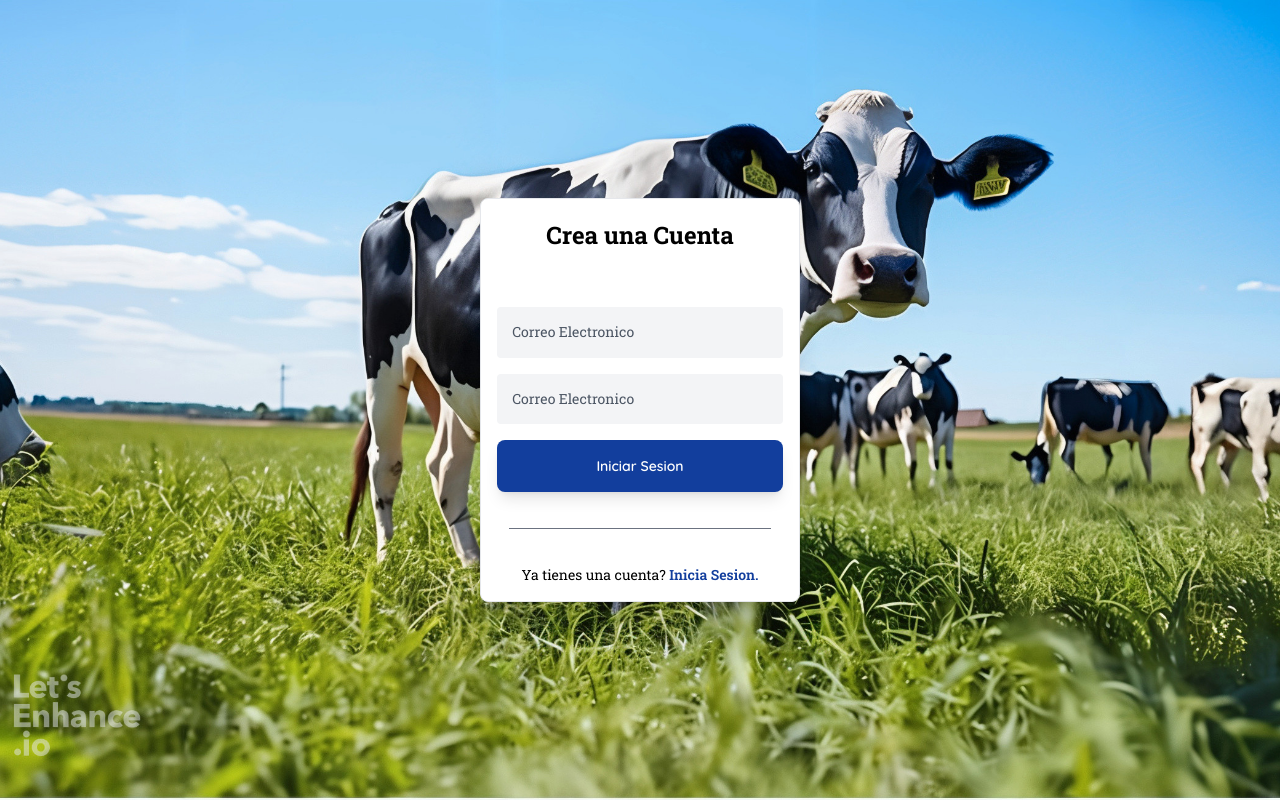
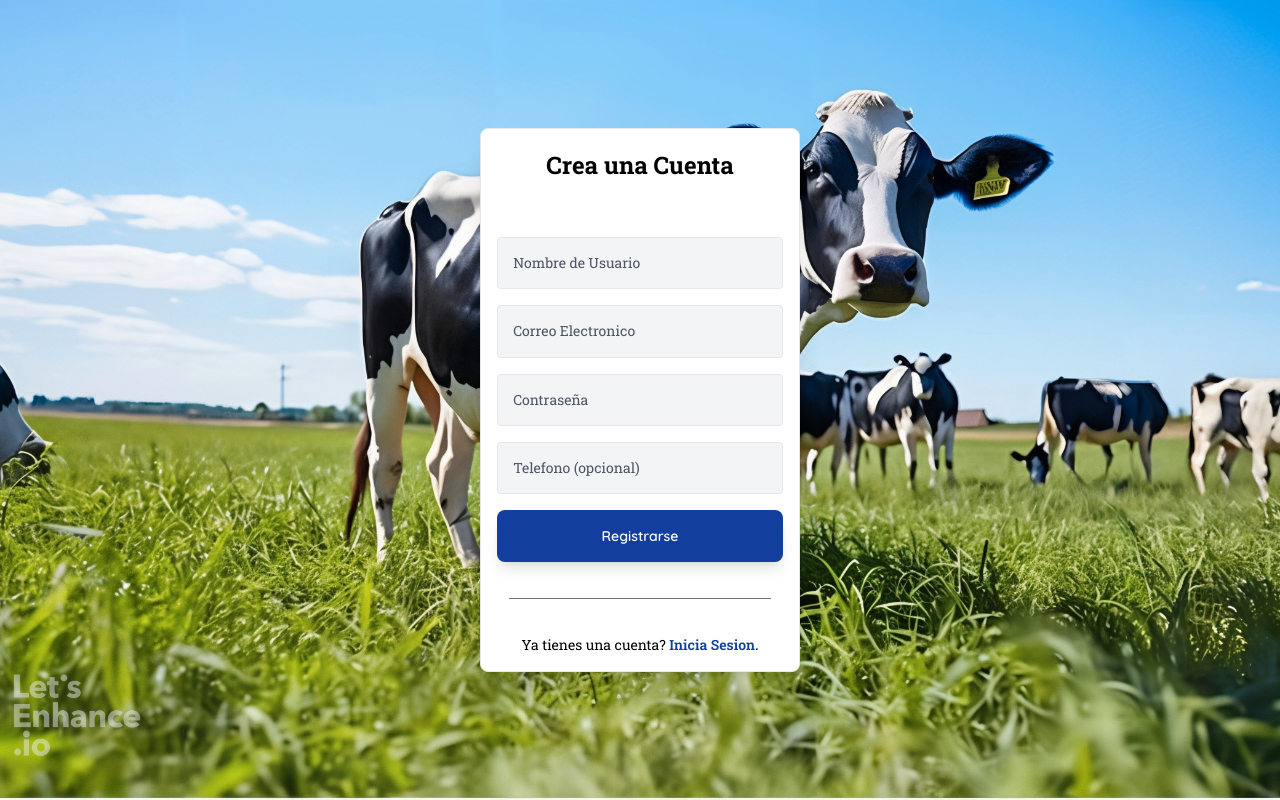
Before and after one commit to DanExl24/DistriLact, a Vue app: page /Register in a window 1280 px wide. Built offline with nearby package versions, Linux system fonts and the light colour scheme; the HTML template or start-up script is replaced by a standard one.

Commit message:
Expresiones regex para formularios hecha.

```diff
--- a/src/components/UI/BaseForm.vue
+++ b/src/components/UI/BaseForm.vue
@@ -10,7 +10,7 @@
     </form>
 </template>
 <script setup lang="ts">
-    import {ref,onMounted} from 'vue';
+    import {ref,onMounted, computed} from 'vue';
 
     const props = defineProps<{
         method:'POST' | 'GET',
--- a/src/components/UI/BaseInput.vue
+++ b/src/components/UI/BaseInput.vue
@@ -1,19 +1,48 @@
 <template>
     <input
+    ref="BaseInput"
     :type="type"
     :name="name"
     :id="id"
     :placeholder="placeholder"
-    class="bg-gray-100 text-black p-[0.95rem] text-sm rounded w-full font-robotoSlab transition duration-600 ease-in placeholder-gray-600 focus:outline-none transform hover:scale-[1.02]"
+    :validate="validate"
+    @input="onInput"
+    :class="['bg-gray-100 text-black p-[0.95rem] text-sm rounded w-full font-robotoSlab transition duration-600 ease-in placeholder-gray-600 focus:outline-none transform hover:scale-[1.02] border',borderClass]"
     >
 </template>
 <script setup lang="ts">
+    import {computed, ref} from 'vue';
     const props = defineProps<{
-        type:'text' | 'email' | 'password' | 'number',
+        type:'text' | 'email' | 'password' | 'number' | 'telephone',
         name:string,
         id?:string,
         placeholder:string,
+        validate?:'name' | 'email'  | 'telephone'
     }>()
+
+    const borderClass = ref('')
+
+    const onInput = (e:Event) => {
+        const inputValue = (e.target as HTMLInputElement).value
+        let regex
+        switch(props.validate){
+            case 'name':
+                regex = /^[a-zA-Z0-9]+$/
+                regex.test(inputValue) ? borderClass.value = 'border-green-500' : borderClass.value = 'border-red-500'
+            break;
+            case 'email':
+                regex = /^[a-zA-Z0-9._%+-]+@[a-zA-Z0-9.-]+\.[a-zA-Z]{2,}$/
+                regex.test(inputValue) ? borderClass.value = 'border-green-500' : borderClass.value = 'border-red-500'
+            break;
+            case 'telephone':
+                regex = /^\d{10}$/
+                regex.test(inputValue) ? borderClass.value = 'border-green-500' : borderClass.value = 'border-red-500'
+            break;
+            default:
+                borderClass.value = 'border-gray-200'
+        }
+    }
+
 </script>
 <style scoped>
 
--- a/src/views/auth/Login.vue
+++ b/src/views/auth/Login.vue
@@ -2,7 +2,7 @@
   <div class="login flex justify-center items-center" :style="{ backgroundImage: `url(${loginImg})` }">
     <BaseForm method="GET">
       <h2 class="font-bold font-robotoSlab text-2xl mb-10 mt-1">Inicia Sesion</h2>
-      <BaseInput type="email" name="userEmail" placeholder="Correo Electronico" />
+      <BaseInput validate="email" type="email" name="userEmail" placeholder="Correo Electronico" />
       <BaseInput type="password" name="userEmail" placeholder="Correo Electronico" />
       <p class="text-right text-sm self-end mt-0 mb-5 underline font-semibold font-robotoSlab">
           <RouterLink to="/Missing">
--- a/src/views/auth/MissingPassword.vue
+++ b/src/views/auth/MissingPassword.vue
@@ -5,8 +5,15 @@
       <p class="text-left text-red-500 text-normal self-end mt-0 mb-2 font-semibold font-robotoSlab">
         Escribe tu correo electronico para que podamos enviarte un mensaje con las instrucciones
       </p>
-      <BaseInput type="email" name="userEmail" placeholder="Correo Electronico" />
+      <BaseInput validate="email" type="email" name="userEmail" placeholder="Correo Electronico" />
       <ButtonNav button-title="Recuperar Cuenta" variant="blue" to="/"/>
+      <hr class="w-11/12  border-gray-500 my-5">
+      <p class="font-robotoSlab text-sm">
+          Recordaste tu contraseña?
+      <RouterLink to="/Login" class="text-royalBlue font-semibold hover:underline">
+      Inicia Sesion.
+      </RouterLink>
+      </p>
     </BaseForm>
   </div>
 </template>
--- a/src/views/auth/Register.vue
+++ b/src/views/auth/Register.vue
@@ -2,9 +2,11 @@
   <div class="login flex justify-center items-center" :style="{ backgroundImage: `url(${loginImg})` }">
     <BaseForm method="GET">
       <h2 class="font-bold font-robotoSlab text-2xl mb-10 mt-1">Crea una Cuenta</h2>
-      <BaseInput type="email" name="userEmail" placeholder="Correo Electronico" />
-      <BaseInput type="password" name="userEmail" placeholder="Correo Electronico" />
-      <ButtonNav button-title="Iniciar Sesion" variant="blue" to="/"/>
+      <BaseInput validate="name" type="text" name="userName" placeholder="Nombre de Usuario" />
+      <BaseInput validate="email" type="email" name="userEmail" placeholder="Correo Electronico" />
+      <BaseInput type="password" name="userPassword" placeholder="Contraseña" />
+      <BaseInput validate="telephone" type="telephone" name="userTelephone" placeholder="Telefono (opcional)" />
+      <ButtonNav button-title="Registrarse" variant="blue" to="/"/>
       <hr class="w-11/12  border-gray-500 my-5">
       <p class="font-robotoSlab text-sm">
           Ya tienes una cuenta?
```
